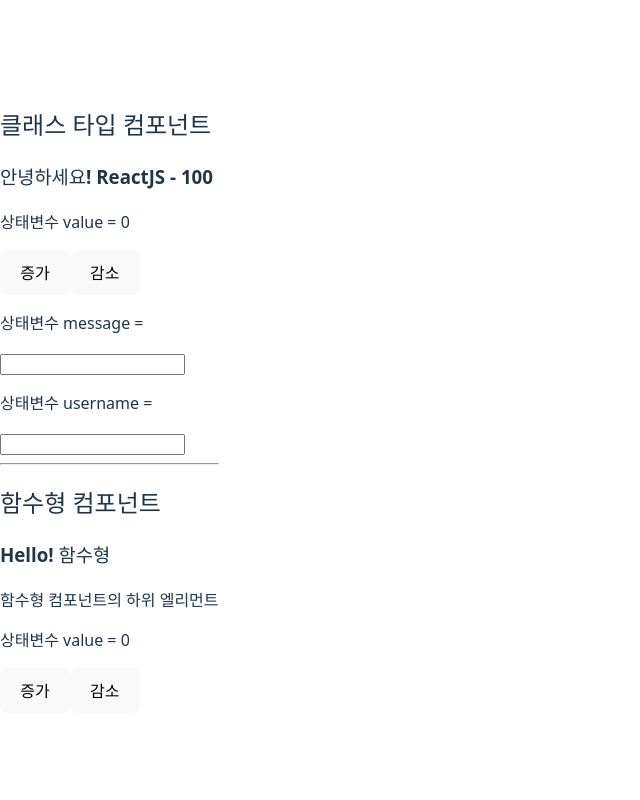
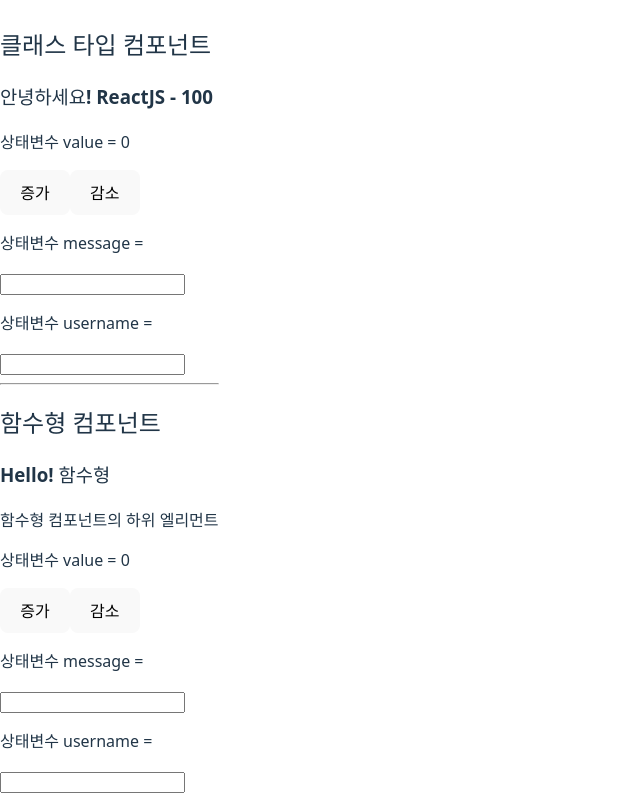
Before and after one commit to shin3481/React-Basic-App, a React (Vite) app: page / in a window 1280 px wide. Shown: the whole page, without its empty margins (0-640 px from the left). Built offline with nearby package versions, Linux system fonts and the light colour scheme.

Commit message:
MyCompFunc handleChange

```diff
--- a/src/components/MyComponentFunc.jsx
+++ b/src/components/MyComponentFunc.jsx
@@ -1,4 +1,4 @@
-import React, {useState} from 'react';
+import React, { useState } from 'react';
 
 const MyComponentFunc = ({ name, children }) => {
     //useState() 함수사용
@@ -7,7 +7,7 @@
         message: '',
         username: '',
     });
-const { message, username} = inputs;
+    const { message, username } = inputs;
 
     //event handlers
     const handleChange = (e) => {
@@ -23,6 +23,12 @@
             <p>상태변수 value = {value}</p>
             <button onClick={() => (setValue(value + 1))}>증가</button>
             <button onClick={() => (setValue(value - 1))}>감소</button>
+            <br />
+            <p>상태변수 message = {message}</p>
+            <input name="message" value={message} onChange={handleChange} />
+            <p>상태변수 username = {username}</p>
+            <input name="username" value={username} onChange={handleChange} />
+
         </div>
     );
 };
```
Lines whose indentation alone changed are shown as unchanged.
